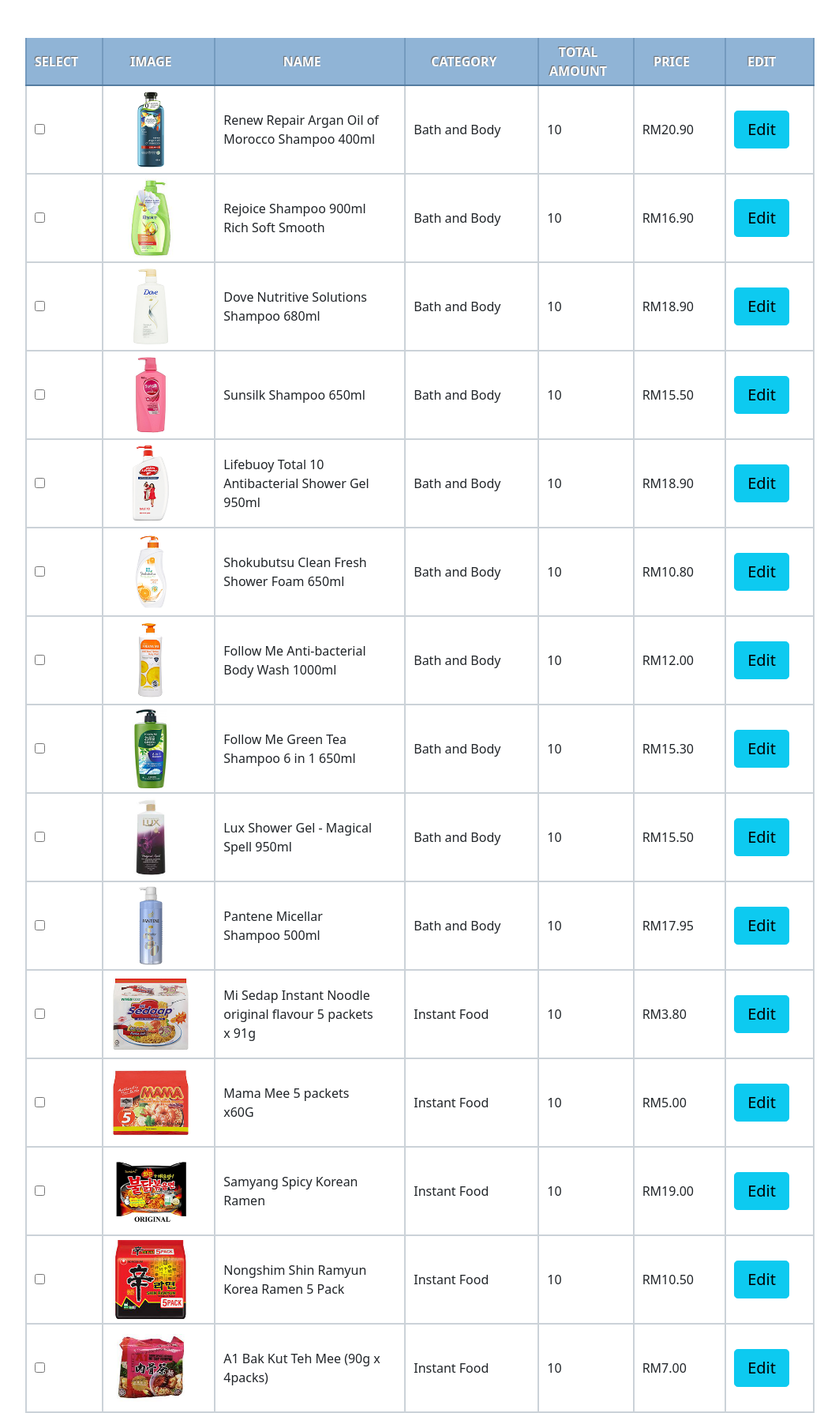
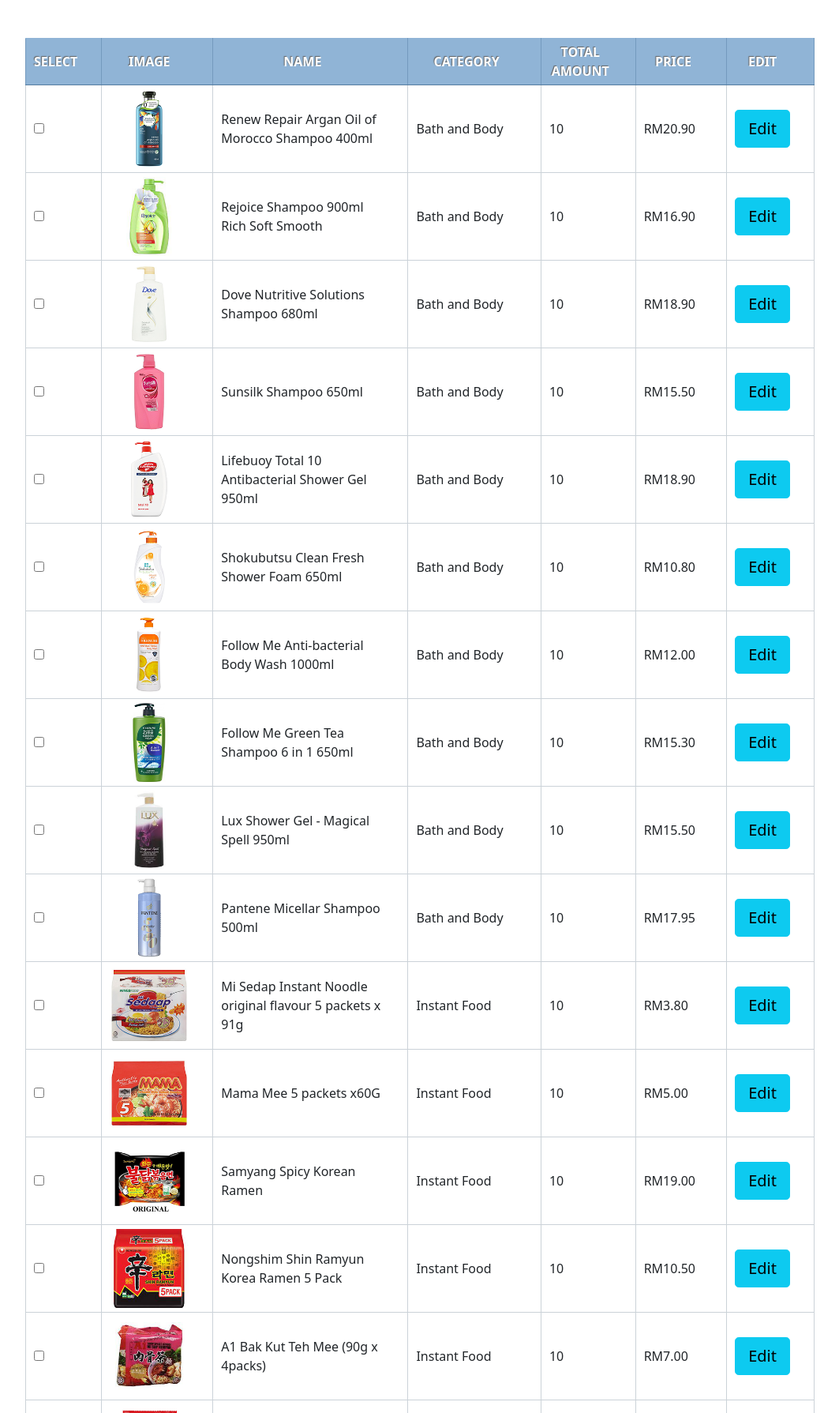
Before and after one commit to owen0712/simple-shopper, a PHP site: page /src/administrator.html in a window 1280 px wide. Shown: the part 127-1916 px from the top of the page at 79% size, without its empty margins (50-1113 px from the left). Run offline with PHP 8.4, Linux system fonts and the light colour scheme; some libraries are stand-ins or nearby versions.

Commit message:
Update administrator.css

```diff
--- a/style/administrator.css
+++ b/style/administrator.css
@@ -4,10 +4,7 @@
 
 table{
   width: 1000px;
-}
-
-tr:hover{
-    background-color: gold;
+  padding-top: 20px;
 }
 
 th, td{
@@ -22,17 +19,21 @@ th{
   text-align: center;
   text-shadow: -1px -1px 1px #666;
   border-top: 1px solid #90b4d6;
-    border-bottom: 2px solid #547ca0;
-    border-right: 2px solid #749abe;
-    border-left: 2px solid #749abe;
+  border-bottom: 1px solid #547ca0;
+  border-right: 1px solid #749abe;
+  border-left: 1px solid #749abe;
 }
 
-td {
+td{
   text-shadow: 1px 1px 1px white;
-    border-top: 2px solid #F1F8FE;
-    border-bottom: 2px solid #CBD2D8;
-    border-right: 2px solid #CBD2D8;
-    border-left: 2px solid #CBD2D8;
+  border-top: 1px solid #F1F8FE;
+  border-bottom: 1px solid #CBD2D8;
+  border-right: 1px solid #CBD2D8;
+  border-left: 1px solid #CBD2D8;
+}
+
+td:hover{
+  background-color: gold;
 }
 
 fieldset{
@@ -62,6 +63,25 @@ input:focus, select:focus {
   border: 1px solid #666;
 }
 
+.btn{
+  transition-duration: 0.4s;
+}
+
+.edit-row:hover{
+  color: #0dcaf0;
+  background-color: white;
+}
+
+#add_btn:hover{
+  color: #198754;
+  background-color: white;
+}
+
+.delete-row:hover{
+  color: #dc3545;
+  background-color: white;
+}
+
 .formButton{
   border: 1px solid #1B047C;
   background-color: #842BD7;
@@ -71,8 +91,8 @@ input:focus, select:focus {
 
 .formButton:hover{
   border: 1px solid #1B047C;
-    background-color: #A95ADC;
-    color: white;
+  background-color: white;
+  color: #842BD7;
   cursor: pointer;
 }
 
@@ -93,6 +113,10 @@ input:focus, select:focus {
 
 nav ul{
   list-style-type: none;
+}
+
+nav a{
+  text-decoration: none;
 }
 
 .footer{
@@ -160,3 +184,31 @@ nav ul{
 .copyright{
   text-align: center;
 }
+/*
+div.alphabet {
+  display: table;
+  width: 100%;
+  margin-bottom: 1em;
+  border-collapse: separate;
+  border-spacing: 10px;
+}
+
+div.alphabet span {
+  display: table-cell;
+  border: black 1px solid;
+  padding: 5px;
+  background-color: none;
+  color: #3174c7;
+  cursor: pointer;
+  text-align: left;
+  width: 8%;
+}
+
+div.alphabet span:hover {
+  text-decoration: underline;
+}
+
+div.alphabet span.active {
+  color: black;
+}
+*/
```
Lines whose indentation alone changed are shown as unchanged.
